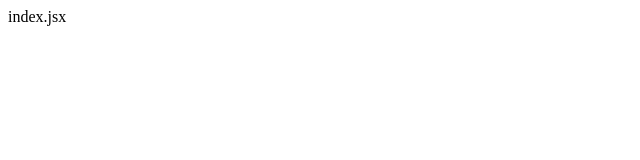
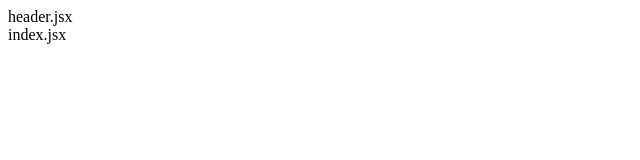
Before and after one commit to rionaModo/softapp, a React app: page / in a window 1280 px wide. Shown: the top 160 px of the page, without its empty margins (0-640 px from the left). Built offline with nearby package versions, Linux system fonts and the light colour scheme; the HTML template or start-up script is replaced by a standard one.

Commit message:
是是是

```diff
--- a/client/main.jsx
+++ b/client/main.jsx
@@ -6,6 +6,4 @@ import ReactDOM from 'react-dom';
 import App from './src/App.jsx';
 
 
-ReactDOM.render(<App >
-
-</App>, document.getElementById('app'));
+ReactDOM.render(<App ></App>, document.getElementById('app'));
--- a/client/router.jsx
+++ b/client/router.jsx
@@ -8,7 +8,6 @@ import about from './src/views/about/about.jsx';
 class router extends Component {
   render() {
     return (
-
         <Router>
           <div>
               <Route path="/" component={index}></Route>
@@ -16,7 +15,6 @@ class router extends Component {
               <Route path="message" component={message}/>
           </div>
         </Router>
-
     );
   }
 }
--- a/client/src/App.jsx
+++ b/client/src/App.jsx
@@ -1,15 +1,13 @@
 import React, { Component } from 'react';
 import Router from '../router.jsx';
 //import logo from './logo.svg';
-//import './App.css';
+import  Header from './header.jsx';
 
 class App extends Component {
   render() {
     return (
       <div className="App">
-        <header className="App-header">
-        </header>
-
+        <Header></Header>
         <Router></Router>
       </div>
     );
--- a/client/src/header.jsx
+++ b/client/src/header.jsx
@@ -2,14 +2,14 @@ import React, { Component } from 'react';
 //import logo from './logo.svg';
 //import './App.css';
 
-class App extends Component {
+class header extends Component {
   render() {
     return (
-      <div className="App">
-        index.jsx
+      <div >
+        header.jsx
       </div>
     );
   }
 }
 
-export default App;
+export default header;
```
